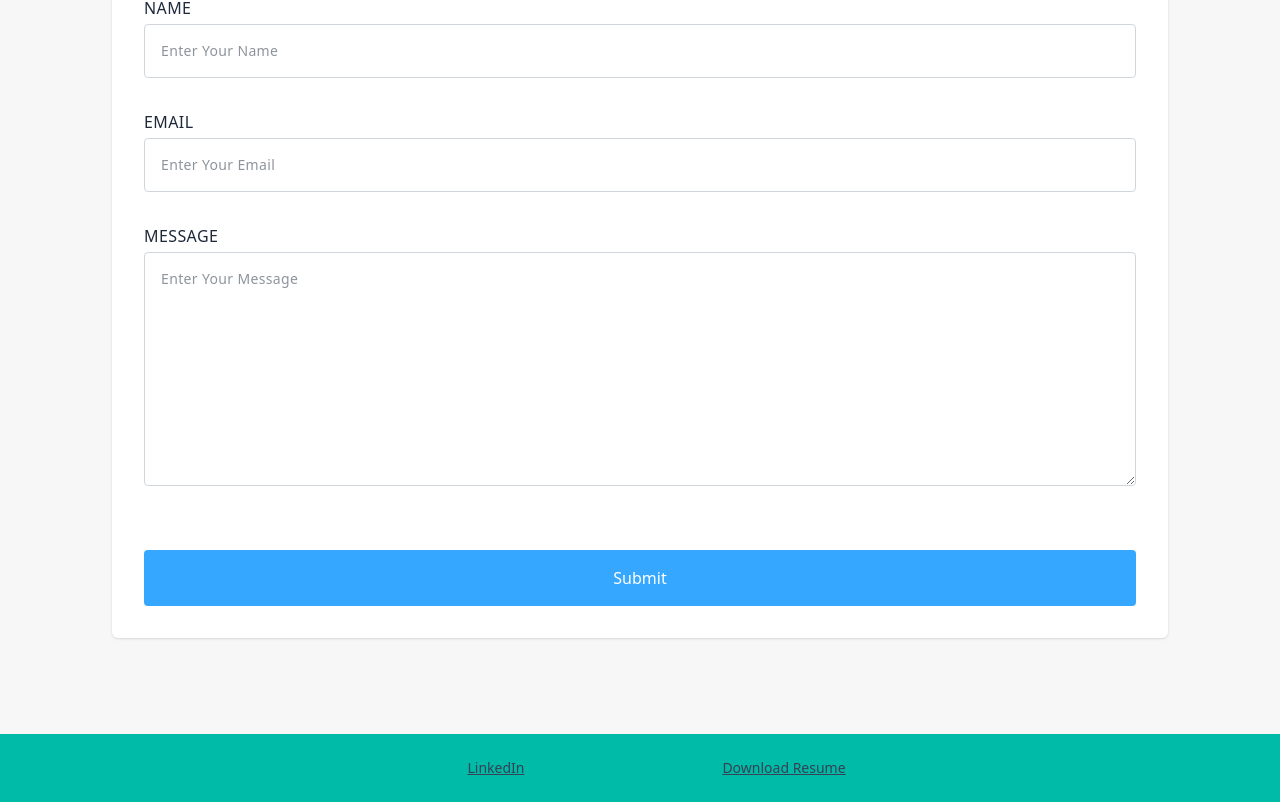
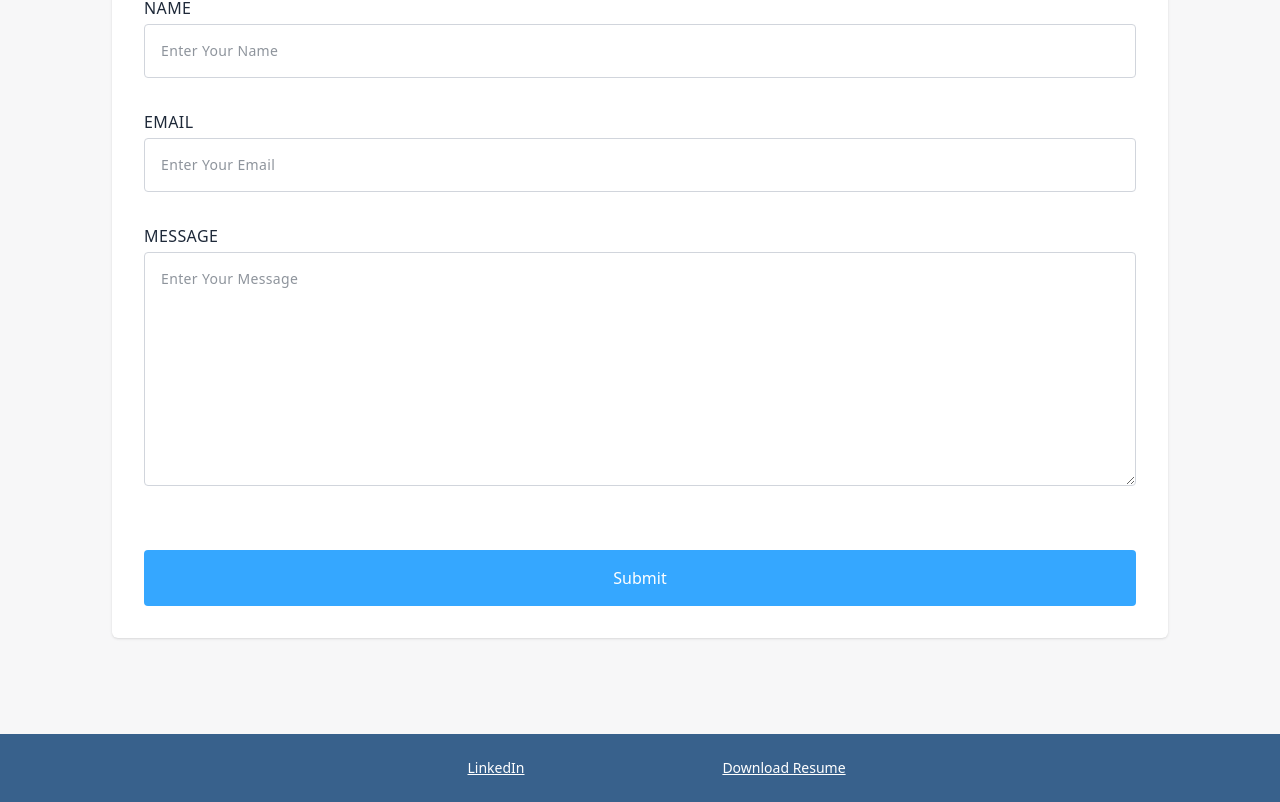
Before and after one commit to bradlylewis/my-portfolio-site, a React (Vite) app: page / in a window 1280 px wide. Shown: the part 4423-5225 px from the top of the page. Built offline with nearby package versions, Linux system fonts and the light colour scheme.

Commit message:
update theme to navbar and footer

```diff
--- a/src/App.jsx
+++ b/src/App.jsx
@@ -15,15 +15,15 @@ function App() {
       <Projects />
       <Experience />
       <Contact />
-      <footer className=" bg-teal-500 py-6 text-sm text-gray-700">
+      <footer className=" bg-brand-navy py-6 text-sm text-brand-white-light">
         <ul className="grid grid-cols-2 max-w-xl mx-auto">
           <li className="text-center">
-            <a href="https://linkedin.com/in/bradly-lewis" target="_blank" rel="noopener noreferrer" className="underline hover:text-gray-900">
+            <a href="https://linkedin.com/in/bradly-lewis" target="_blank" rel="noopener noreferrer" className="underline hover:text-brand-white-dark">
               LinkedIn
             </a>
           </li>
           <li className="text-center">
-            <a href="/my-portfolio-site/BRADLY_LEWIS_RESUME.pdf" download className="underline hover:text-gray-900">
+            <a href="/my-portfolio-site/BRADLY_LEWIS_RESUME.pdf" download className="underline hover:text-brand-white-dark">
               Download Resume
             </a>
           </li>
--- a/src/components/NavBar.jsx
+++ b/src/components/NavBar.jsx
@@ -41,12 +41,12 @@ export default function Navbar() {
 
       {/* Mobile Dropdown (only visible on small screens) */}
       {menuOpen && (
-        <ul className="md:hidden px-4 pb-4 space-y-2 bg-white shadow">
-          <li><a href="#top" onClick={() => setMenuOpen(false)}>Home</a></li>
-          <li><a href="#skills" onClick={() => setMenuOpen(false)}>Skills</a></li>
-          <li><a href="#projects" onClick={() => setMenuOpen(false)}>Projects</a></li>
-          <li><a href="#experience" onClick={() => setMenuOpen(false)}>Experience</a></li>
-          <li><a href="#contact" onClick={() => setMenuOpen(false)}>Contact</a></li>
+        <ul className="md:hidden min-h-[calc(100vh-4rem)] text- px-4 pb-4 bg-white flex flex-col text-center justify-center shadow">
+          <li><a href="#top" onClick={() => setMenuOpen(false)} className="block w-full py-6">Home</a></li>
+          <li><a href="#skills" onClick={() => setMenuOpen(false)} className="block w-full py-6">Skills</a></li>
+          <li><a href="#projects" onClick={() => setMenuOpen(false)} className="block w-full py-6">Projects</a></li>
+          <li><a href="#experience" onClick={() => setMenuOpen(false)} className="block w-full py-6">Experience</a></li>
+          <li><a href="#contact" onClick={() => setMenuOpen(false)} className="block w-full py-6">Contact</a></li>
         </ul>
       )}
     </nav>
```
